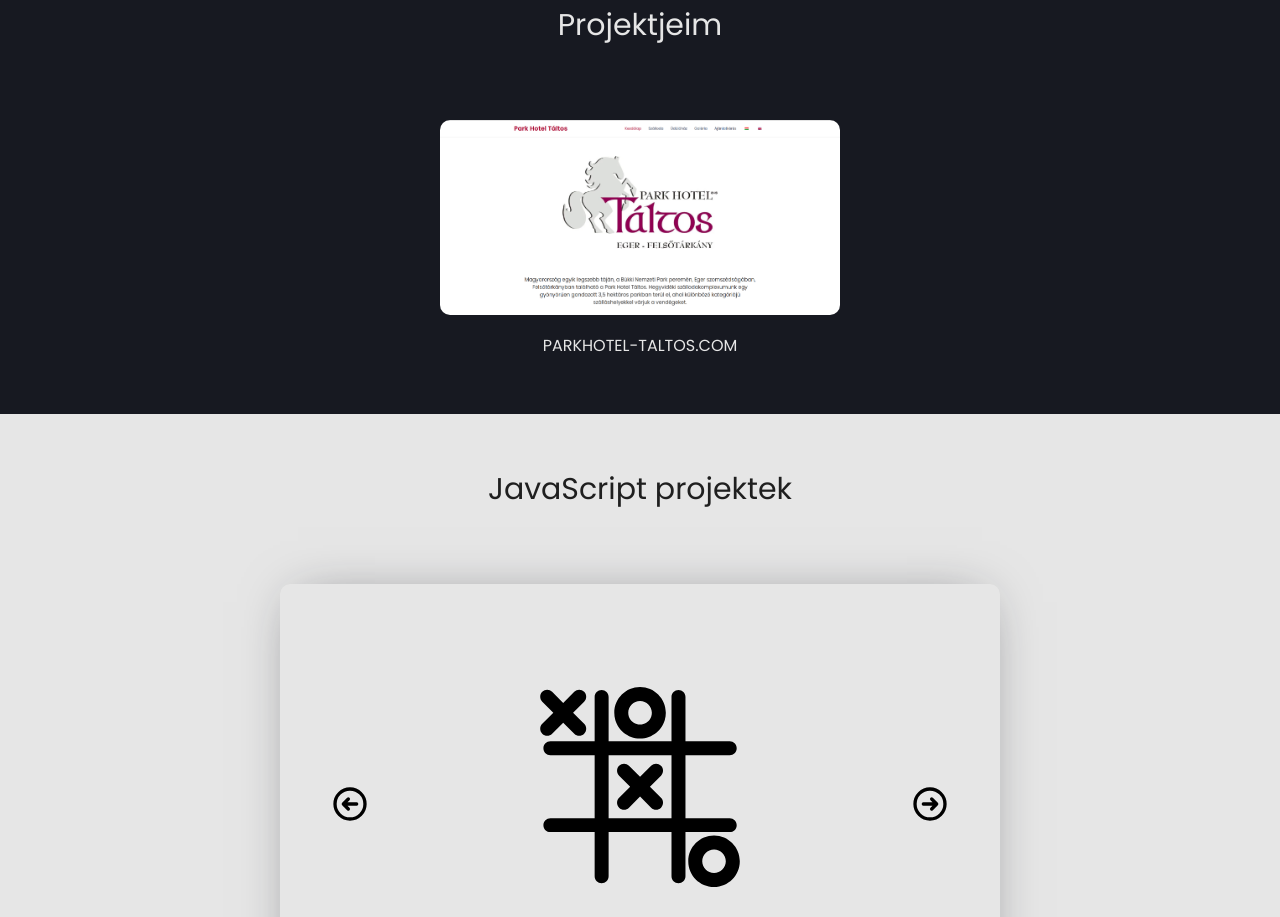
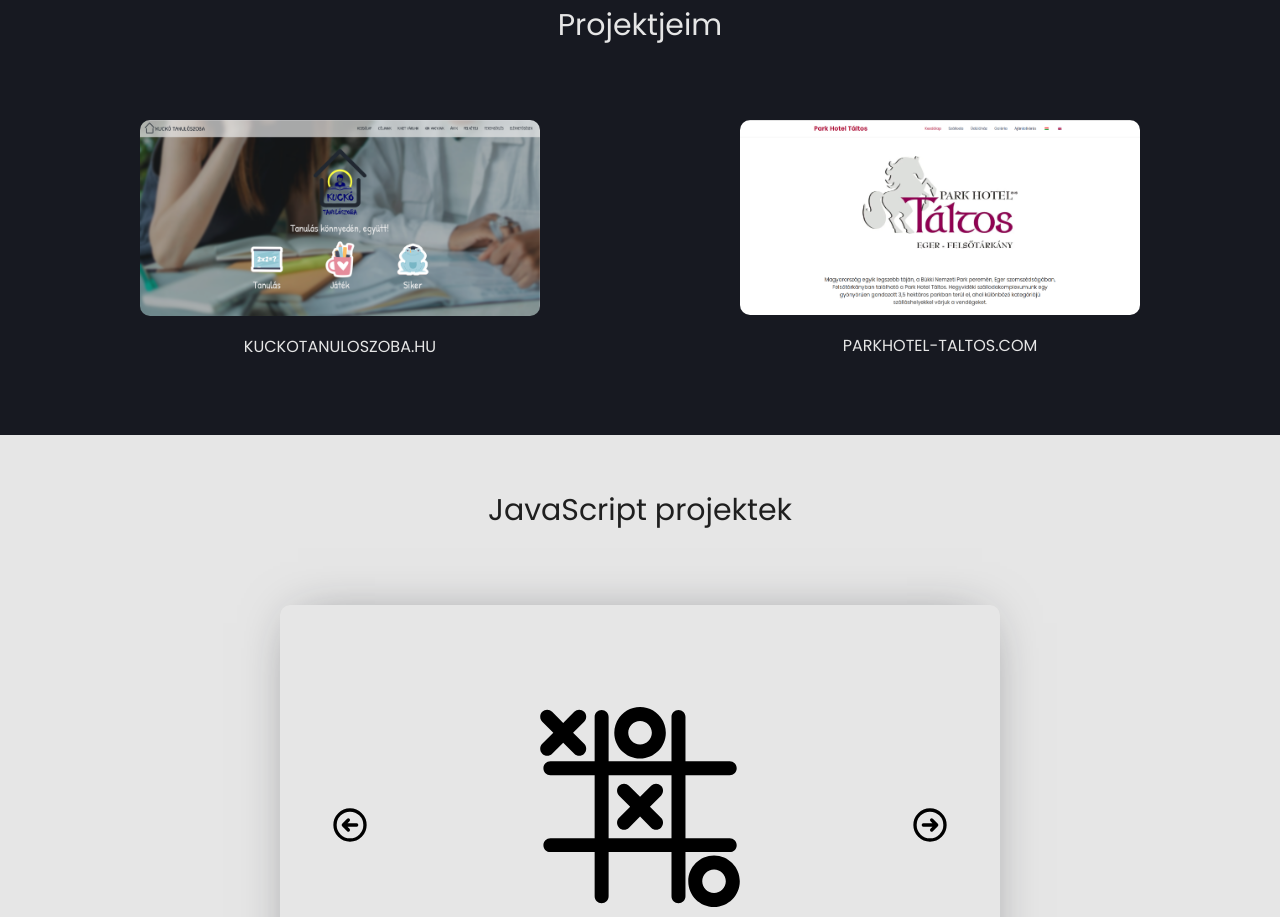
Before and after one commit to Draszon/vue-webpage, a Vue app: page / in a window 1280 px wide. Shown: the part 1060-1977 px from the top of the page. Built offline with nearby package versions, Linux system fonts and the light colour scheme.

Commit message:
kuckó weboldal hozzáadása

```diff
--- a/index.html
+++ b/index.html
@@ -10,6 +10,10 @@
               ismerhettél YouTube-on és Twitchen, ahol gameplay
               tartalmakat osztottam meg.">
 
+    <meta name="keywords" content="webdesign, weboldal, készítés, design, kódolás, hobbi, dizájn">
+    <meta name="author" content="WEB-Peter">
+    <meta name="robots" content="index, follow">
+
     <link rel="stylesheet" href="https://cdnjs.cloudflare.com/ajax/libs/meyer-reset/2.0/reset.css">
     <link rel="preconnect" href="https://fonts.googleapis.com">
     <link rel="preconnect" href="https://fonts.gstatic.com" crossorigin>
@@ -21,7 +25,7 @@
 
     <script src="https://kit.fontawesome.com/33e91eb866.js" crossorigin="anonymous"></script>
 
-    <title>Peter - Draszon</title>
+    <title>Peter</title>
   </head>
   <body>
     <div id="app"></div>
--- a/src/components/WebsiteProjects.vue
+++ b/src/components/WebsiteProjects.vue
@@ -3,9 +3,15 @@
     <div class="container">
       <h2 class="section-title">Projektjeim</h2>
       <div class="row projects-wrapper">
+        <div class="kucko-project"><a href="https://kuckotanuloszoba.hu" target="_blank">
+          <img class="webpage-index" src="/kucko-webpage.jpg" alt="kuckó tanulószoba">
+          <p class="website">kuckotanuloszoba.hu</p>
+        </a>
+      </div>
+
         <div class="parkhotel-wrapper">
           <a href="https://parkhotel-taltos.com" target=”_blank”>
-            <img class="webpage-index" src="/taltos.png" alt="parkhotel táltos indexkép">
+            <img class="webpage-index" src="/taltos.png" alt="parkhotel-táltos indexkép">
             <p class="website">parkhotel-taltos.com</p>
           </a>
         </div>
@@ -25,6 +31,8 @@
   text-align:       center;
 }
 
+.projects-wrapper > div { margin-bottom: 20px; }
+
 .website {
   margin-top:       1.25rem;
   text-transform:   uppercase;
```
Also changed, not shown: public/kucko-webpage.jpg (added).
